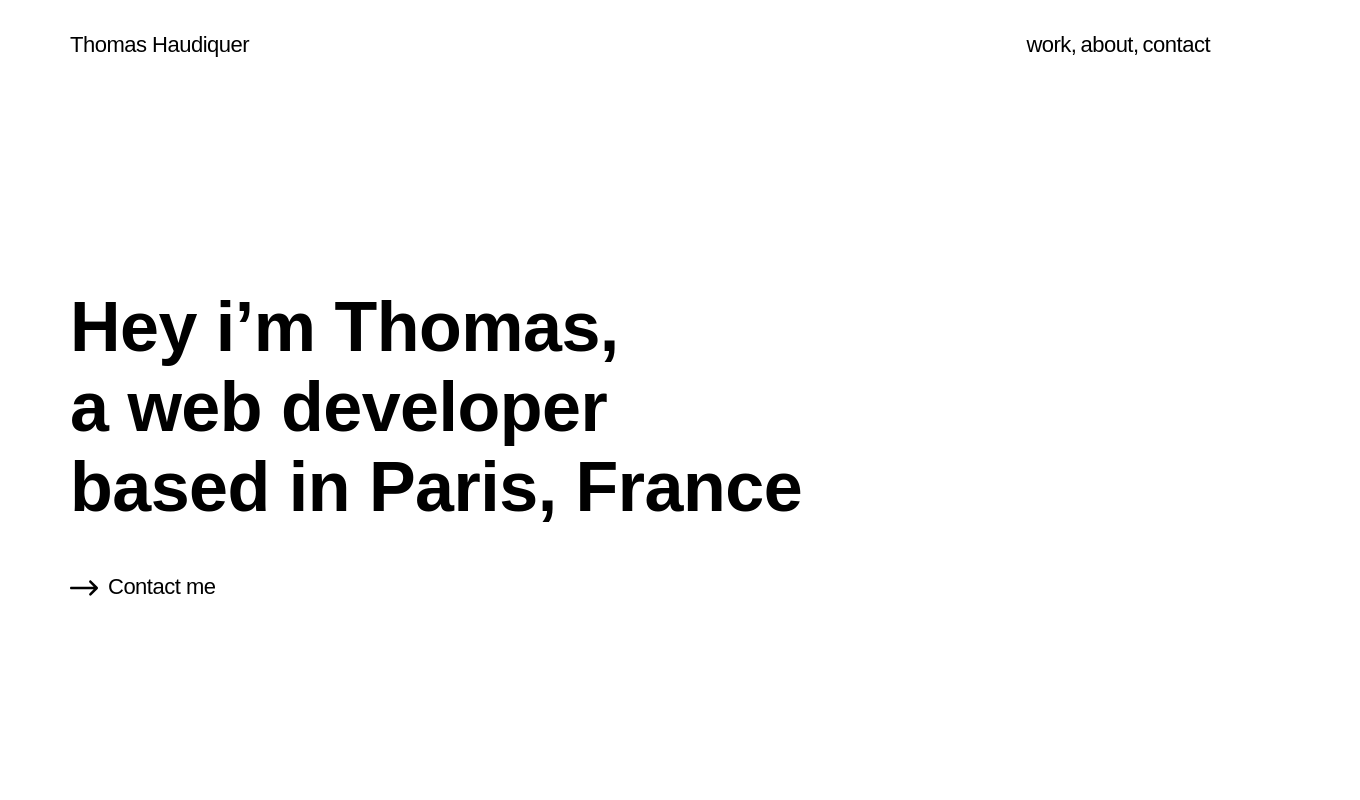
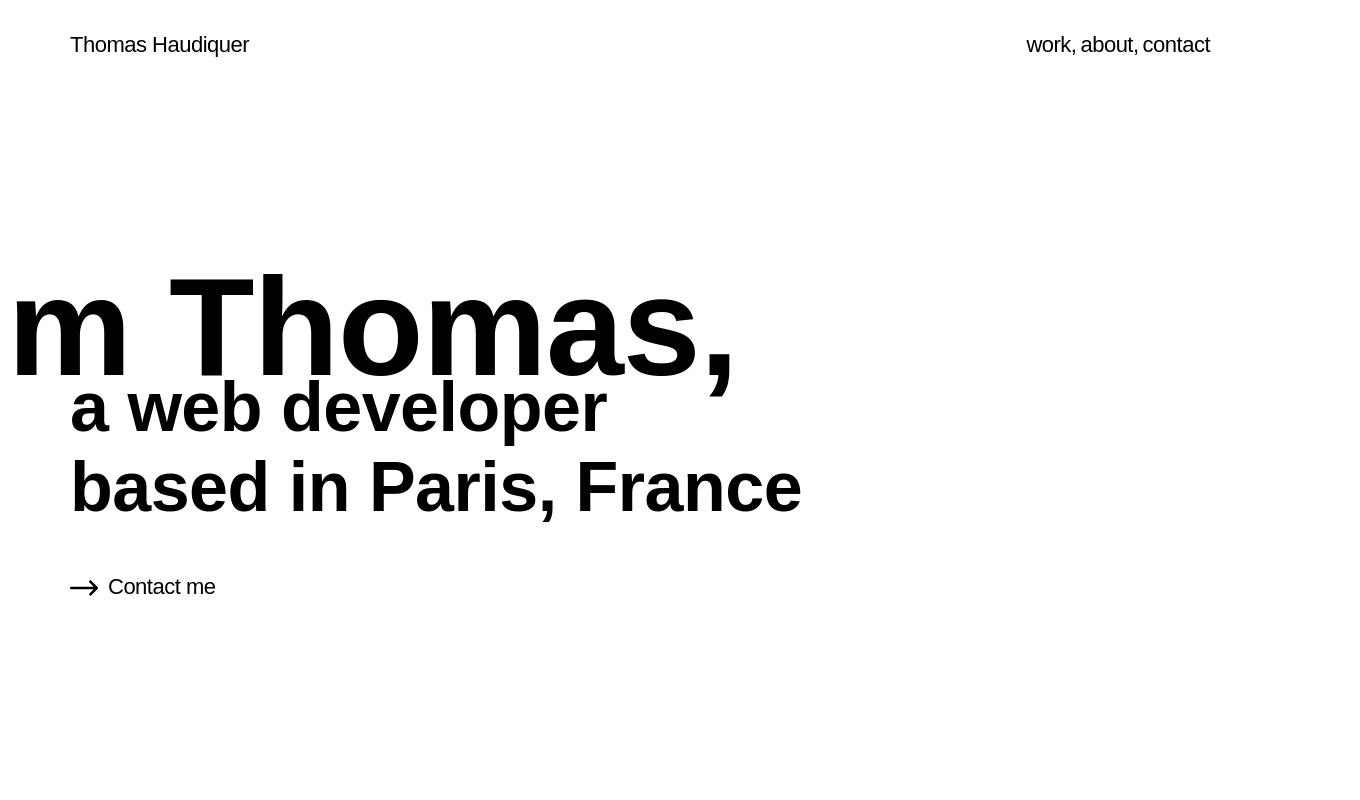
Before and after one commit to thomas-hdqr/portfolio, a React (Create React App) app: page / in a window 1280 px wide. Shown: the top 800 px of the page, 1360 px wide, since content can reach past the window. Built offline with nearby package versions, Linux system fonts and the light colour scheme; a web font is replaced by a local one.

Commit message:
adding text reveal

```diff
--- a/package.json
+++ b/package.json
@@ -12,6 +12,7 @@
     "react": "^18.2.0",
     "react-awesome-reveal": "^3.8.1",
     "react-dom": "^18.2.0",
+    "react-intersection-observer": "^9.4.0",
     "react-reveal": "^1.2.2",
     "react-scripts": "5.0.1",
     "web-vitals": "^2.1.4"
--- a/src/Components/Homepage.js
+++ b/src/Components/Homepage.js
@@ -1,8 +1,16 @@
 import React, {useState, useEffect, useRef} from 'react'
 import Navbar from './Navbar'
+import { useAnimation, motion } from "framer-motion";
+import { useInView } from "react-intersection-observer";
+
+export default function Homepage() {
 
 
-export default function Homepage() {
+    // For the text reveal animation
+    const textVariants = {
+        visible: { opacity: 1, scale: 4, transition: { duration: 1 } },
+        hidden: { opacity: 0, scale: 0 }
+      };
 
     // For the "contact me" hover effect
     const [isHovering, setIsHovering] = useState(false);
@@ -19,9 +27,15 @@ export default function Homepage() {
                     <div className="homepage-text">
                         <div className="homepage-title">
                             <h1 className="title">
-                                <div className="hero-content-line link">Hey i’m Thomas, </div>
-                                <div className="hero-content-line link">a web developer </div>
-                                <div className="hero-content-line link">based in Paris, France</div>
+                                <motion.div
+                                variant={textVariants}
+                                initial="hidden"
+                                animate={{scale: 2}}
+                                >
+                                <div>Hey i’m Thomas, </div>
+                                </motion.div>
+                                <div>a web developer </div>
+                                <div>based in Paris, France</div>
                             </h1>
                         </div>
                         <div className="homepage-contact">
```
Also changed, not shown: 1 other file (tests, documents, lock files or other folders).
